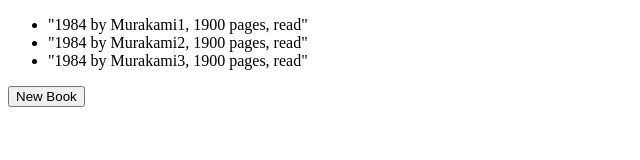
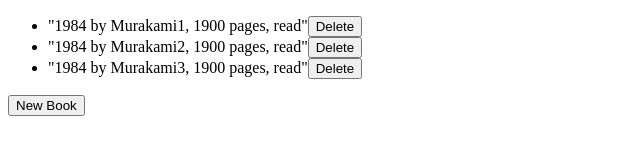
Before and after one commit to ValeriLursa/html, a plain HTML site: page odin/javascript/learn/index.html in a window 1280 px wide. Shown: the whole page, without its empty margins (0-640 px from the left). Drawn offline with Linux system fonts and the light colour scheme.

Commit message:
Добавление кнопок для каждой книги для удаления ее из библиотеки

```diff
--- a/odin/javascript/learn/app.js
+++ b/odin/javascript/learn/app.js
@@ -31,6 +31,10 @@ function returnBookToLibrary(indexBookByMyLibrary) {
     return myLibrary[indexBookByMyLibrary].info();
 }
 
+function deleteBookByLibrary(indexBookByMyLibrary) {
+    myLibrary.splice(indexBookByMyLibrary, 1);
+}
+
 
 let listBook = [
     ['1984', 'Murakami1', 1900, 'read'],
--- a/odin/javascript/learn/index.html
+++ b/odin/javascript/learn/index.html
@@ -43,9 +43,20 @@
          */
         function forEachMyLibrary() {
             myLibraryHTML.replaceChildren();
+            let count = 1;
             myLibrary.forEach(elem => {
                 let li = document.createElement('li');
                 li.textContent = elem.info();
+
+                let deleteButton = document.createElement('button');
+                deleteButton.textContent = 'Delete';
+                deleteButton.setAttribute('id', count++);
+                deleteButton.addEventListener('click', (id) => {
+                    deleteBookByLibrary(deleteButton.id - 1);
+                    forEachMyLibrary();
+                });
+                li.appendChild(deleteButton);
+
                 myLibraryHTML.appendChild(li);
             });
         };
@@ -95,17 +106,17 @@
                     return false;
                 }
             }
-            if (!form.elements.read.value.match(patterns['read'])){
+            if (!form.elements.read.value.match(patterns['read'])) {
                 return false;
             }
             return true;
         }
 
-        function clearForm(){
+        function clearForm() {
             panelInput.name.value = '';
             panelInput.author.value = '';
             panelInput.pages.value = '';
-            panelInput.read.forEach(elem =>{
+            panelInput.read.forEach(elem => {
                 elem.checked = false;
             })
         }
```
